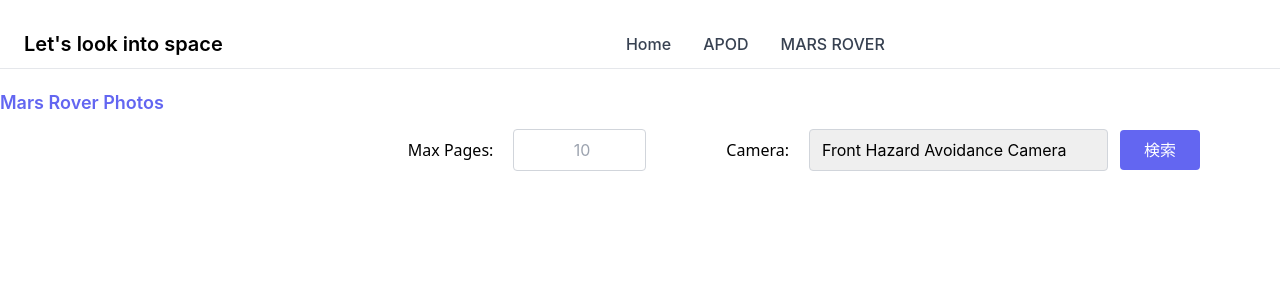
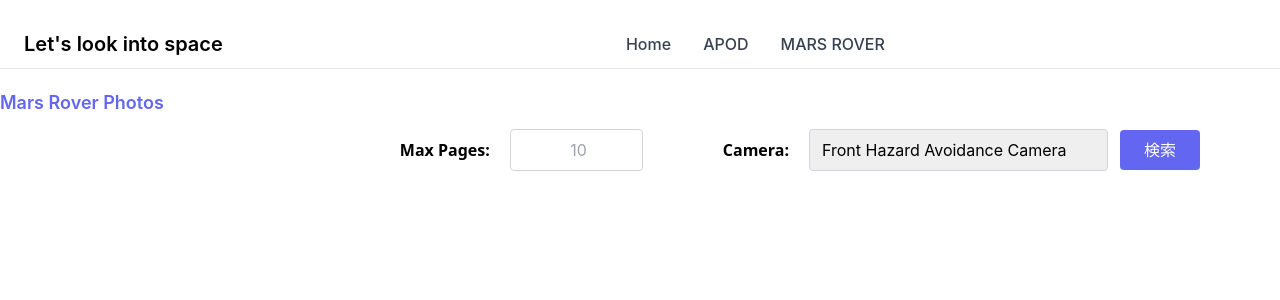
Before and after one commit to ryoumaseto/NASA-APP-WITH-REACT, a React (Create React App) app: page /mars in a window 1280 px wide. Shown: the top 300 px of the page. Built offline with nearby package versions, Linux system fonts and the light colour scheme.

Commit message:
レイアウト調整

```diff
--- a/src/components/mars_rover/MarsRoverForm.js
+++ b/src/components/mars_rover/MarsRoverForm.js
@@ -27,9 +27,9 @@ const MarsRoverForm = ({ sol, camera, setPages, setCamera, fetchData }) => {
     return (
         <div className='right-20'>
             <div className='flex flex-col sm:flex-row items-center'>
-                <label className='ml-20 font-sans' htmlFor="pages">Max Pages:</label>
+                <label className='ml-20 font-sans font-bold' htmlFor="pages">Max Pages:</label>
                 <input min='1' max='25' type="number" placeholder='10' className="ml-5 rounded border appearance-none border-gray-300 py-2 focus:outline-none focus:ring-2 focus:ring-indigo-200 focus:border-indigo-500 text-base pl-3 pr-10 text-right" id="pages" value={sol} onChange={(e) => setPages(e.target.value)} />
-                <label className="ml-20 font-sans" htmlFor="camera">Camera:</label>
+                <label className="ml-20 font-sans font-bold" htmlFor="camera">Camera:</label>
                 <select id="camera" className="ml-5 rounded border appearance-none border-gray-300 py-2 focus:outline-none focus:ring-2 focus:ring-indigo-200 focus:border-indigo-500 text-base pl-3 pr-10" value={camera} onChange={(e) => setCamera(e.target.value)}>
                     {cameras.map((camera) => (
                         <option key={camera.name} value={camera.name}>
```
